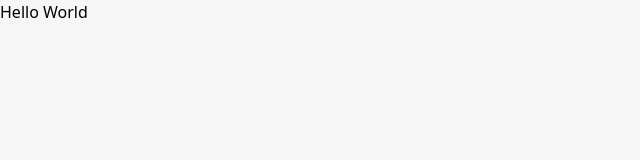
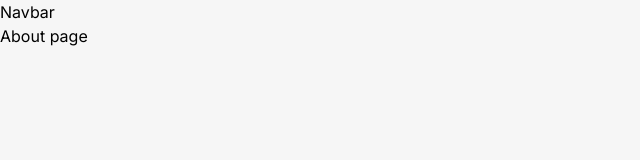
Before and after one commit to jmartindg/IdentiPlant-Website, a React (Vite) app: page /about in a window 1280 px wide. Shown: the top 160 px of the page, without its empty margins (0-640 px from the left). Built offline with nearby package versions, Linux system fonts and the light colour scheme.

Commit message:
react router added & style resets added

```diff
--- a/package.json
+++ b/package.json
@@ -9,7 +9,8 @@
   },
   "dependencies": {
     "react": "^18.0.0",
-    "react-dom": "^18.0.0"
+    "react-dom": "^18.0.0",
+    "react-router-dom": "^6.3.0"
   },
   "devDependencies": {
     "@types/react": "^18.0.0",
--- a/src/App.jsx
+++ b/src/App.jsx
@@ -1,10 +1,18 @@
 import React from "react";
+import { Routes, Route } from "react-router-dom";
+import Navbar from "./components/Navbar";
+import About from "./pages/About";
+import Home from "./pages/Home";
 
 const App = () => {
   return (
-    <div>
-      <p>Hello World</p>
-    </div>
+    <>
+      <Navbar />
+      <Routes>
+        <Route path="/" element={<Home />} />
+        <Route path="/about" element={<About />} />
+      </Routes>
+    </>
   );
 };
 
--- /dev/null
+++ b/src/components/Navbar.jsx
@@ -0,0 +1,11 @@
+import React from "react";
+
+const Navbar = () => {
+  return (
+    <nav>
+      <p>Navbar</p>
+    </nav>
+  );
+};
+
+export default Navbar;
--- a/src/index.css
+++ b/src/index.css
@@ -1,9 +1,27 @@
+/* Font family */
+@import url("https://fonts.googleapis.com/css2?family=Inter:wght@400;500;600;700&family=Montserrat:wght@400;500;600;700;800&display=swap");
+
 @tailwind base;
 @tailwind components;
 @tailwind utilities;
 
+/* Reset */
 @layer base {
   body {
-    @apply bg-[#f6f6f6];
+    @apply bg-[#f6f6f6] font-inter;
+  }
+
+  h1,
+  h2,
+  h3,
+  h4,
+  h5,
+  h6 {
+    @apply font-montserrat;
+  }
+
+  p,
+  span {
+    @apply font-inter;
   }
 }
--- a/src/main.jsx
+++ b/src/main.jsx
@@ -1,10 +1,13 @@
-import React from 'react'
-import ReactDOM from 'react-dom/client'
-import App from './App'
-import './index.css'
+import React from "react";
+import ReactDOM from "react-dom/client";
+import { BrowserRouter } from "react-router-dom";
+import App from "./App";
+import "./index.css";
 
-ReactDOM.createRoot(document.getElementById('root')).render(
+ReactDOM.createRoot(document.getElementById("root")).render(
   <React.StrictMode>
-    <App />
+    <BrowserRouter>
+      <App />
+    </BrowserRouter>
   </React.StrictMode>
-)
+);
--- /dev/null
+++ b/src/pages/About.jsx
@@ -0,0 +1,11 @@
+import React from "react";
+
+const About = () => {
+  return (
+    <section>
+      <p>About page</p>
+    </section>
+  );
+};
+
+export default About;
--- /dev/null
+++ b/src/pages/Home.jsx
@@ -0,0 +1,11 @@
+import React from "react";
+
+const Home = () => {
+  return (
+    <main>
+      <p>Home</p>
+    </main>
+  );
+};
+
+export default Home;
--- a/tailwind.config.js
+++ b/tailwind.config.js
@@ -2,7 +2,12 @@
 module.exports = {
   content: ["./index.html", "./src/**/*.{vue,js,ts,jsx,tsx}"],
   theme: {
-    extend: {},
+    extend: {
+      fontFamily: {
+        montserrat: ["Montserrat", "sans-serif"],
+        inter: ["Inter", "sans-serif"],
+      },
+    },
   },
   plugins: [],
 };
```
Also changed, not shown: 1 other file (tests, documents, lock files or other folders).
